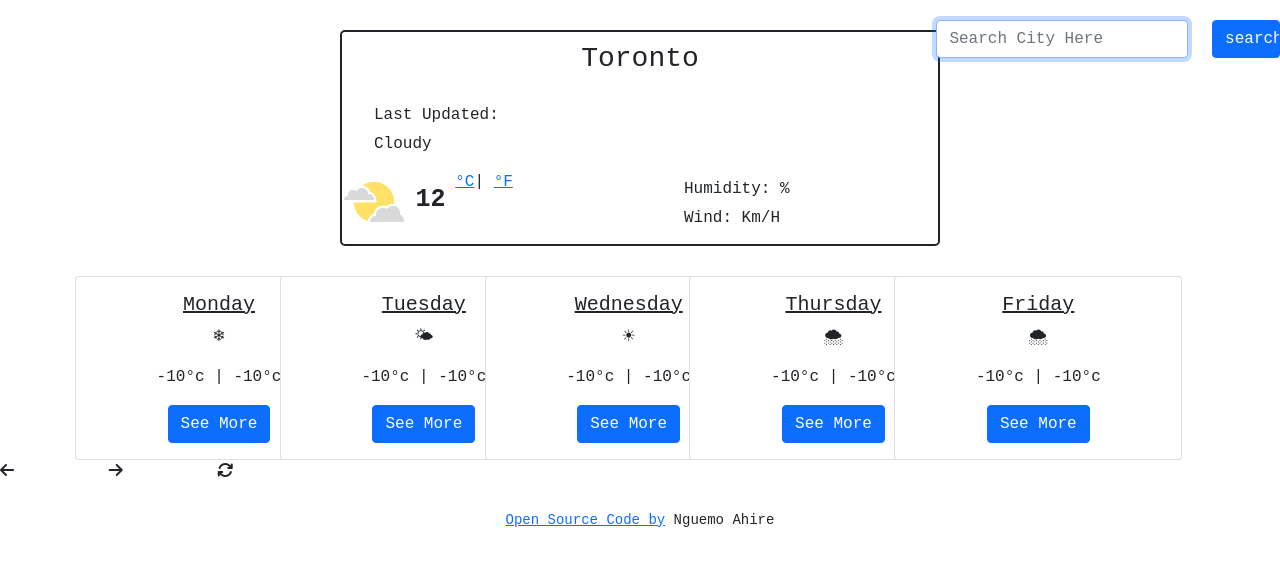
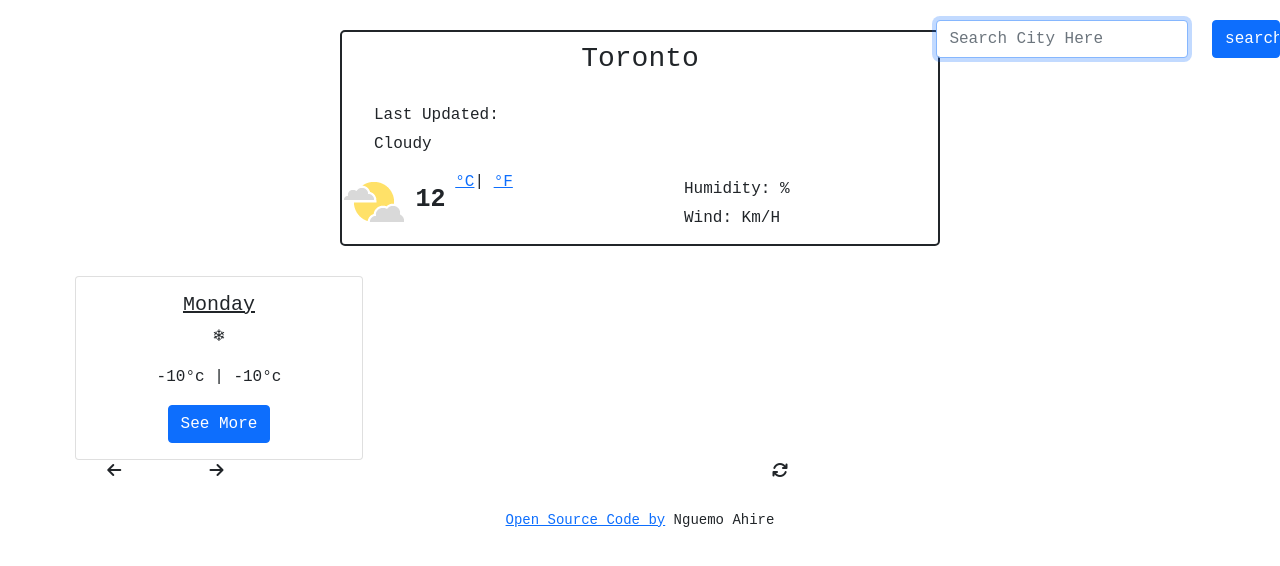
Before and after one commit to Nguemo1123/Weather-App-Search-Engine, a plain HTML site: page index.html in a window 1280 px wide. Drawn offline with nearby package versions, Linux system fonts and the light colour scheme; no server answers.

Commit message:
Removed dummy data for forecast in HTML

```diff
--- a/index.html
+++ b/index.html
@@ -60,45 +60,7 @@
   </div>
 </div>
 </div>
-<div class="col-2">
-<div class="card" style="width: 18rem;">
-  <div class="card-body">
-    <h5 class="card-title" id="forecast-date">Tuesday </h5>
-    <p class="card-text">🌤</br> <div class="forecast-temperature"><span class="temp-max"> -10°c</span> | <span class="temp-min"> -10°c</span></div></p>
-    <a href="#" class="btn btn-primary">See More</a>
-  </div>
-</div>
-</div>
 
-<div class="col-2">
-<div class="card" style="width: 18rem;">
-  <div class="card-body">
-    <h5 class="card-title" id="forecast-date">Wednesday </h5>
-    <p class="card-text">☀</br><div class="forecast-temperature"><span class="temp-max"> -10°c</span> | <span class="temp-min"> -10°c</span></div></p>
-    <a href="#" class="btn btn-primary">See More</a>
-  </div>
-</div>
-</div>
-
-<div class="col-2">
-    <div class="card" style="width: 18rem;">
-  <div class="card-body">
-    <h5 class="card-title" id="forecast-date">Thursday</h5>
-    <p class="card-text">🌨 <br/><div class="forecast-temperature"><span class="temp-max"> -10°c</span> | <span class="temp-min"> -10°c</span></div></p>
-    <a href="#" class="btn btn-primary">See More</a>
-  </div>
-</div>
-</div>
-<div class="col-2">
-    <div class="card" style="width: 18rem;">
-  <div class="card-body">
-    <h5 class="card-title" id="forecast-date">Friday</h5>
-    <p class="card-text">🌨 <br/><div class="forecast-temperature"> <span class="temp-max"> -10°c</span> | <span class="temp-min"> -10°c</span></div></p>
-    <a href="#" class="btn btn-primary">See More</a>
-  </div>
-</div>
-</div>
-</div>
 </div>
      <form id="search-form"class="mb-10" >
        <div class="row">
```
